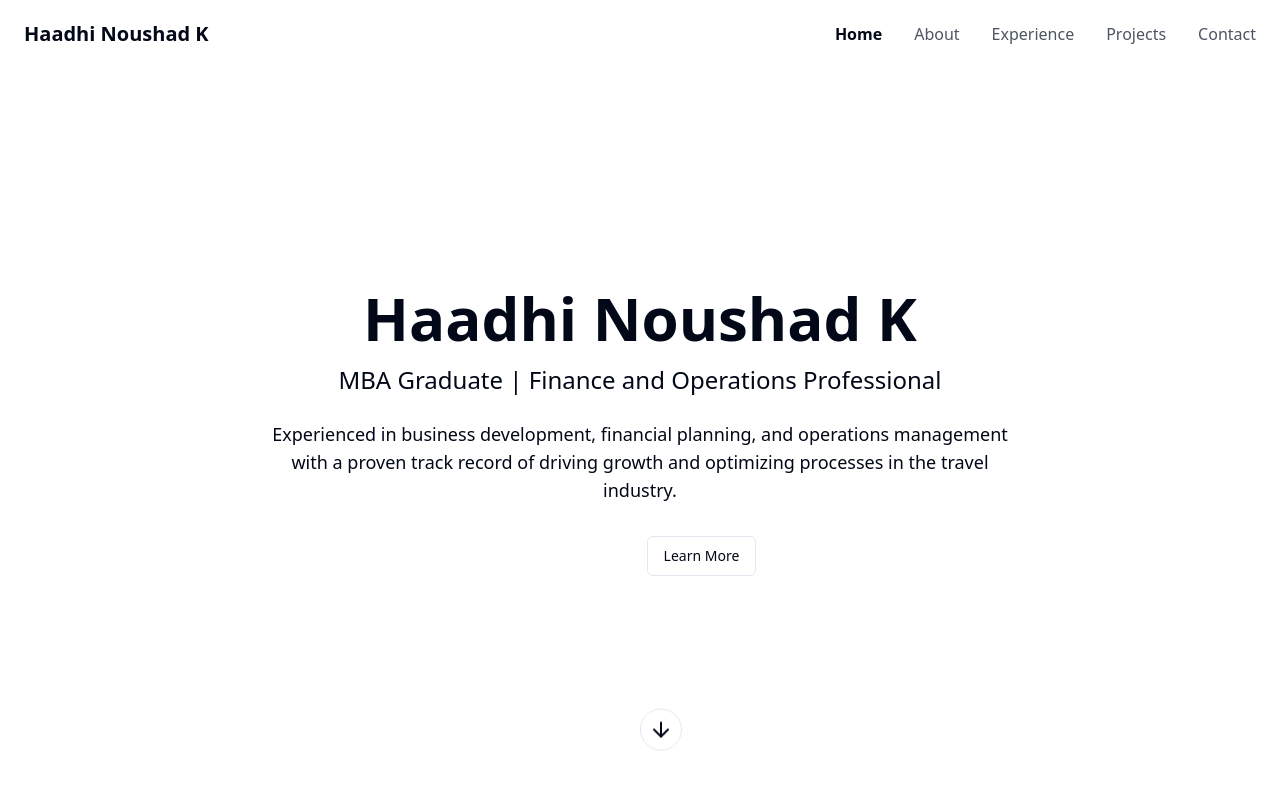
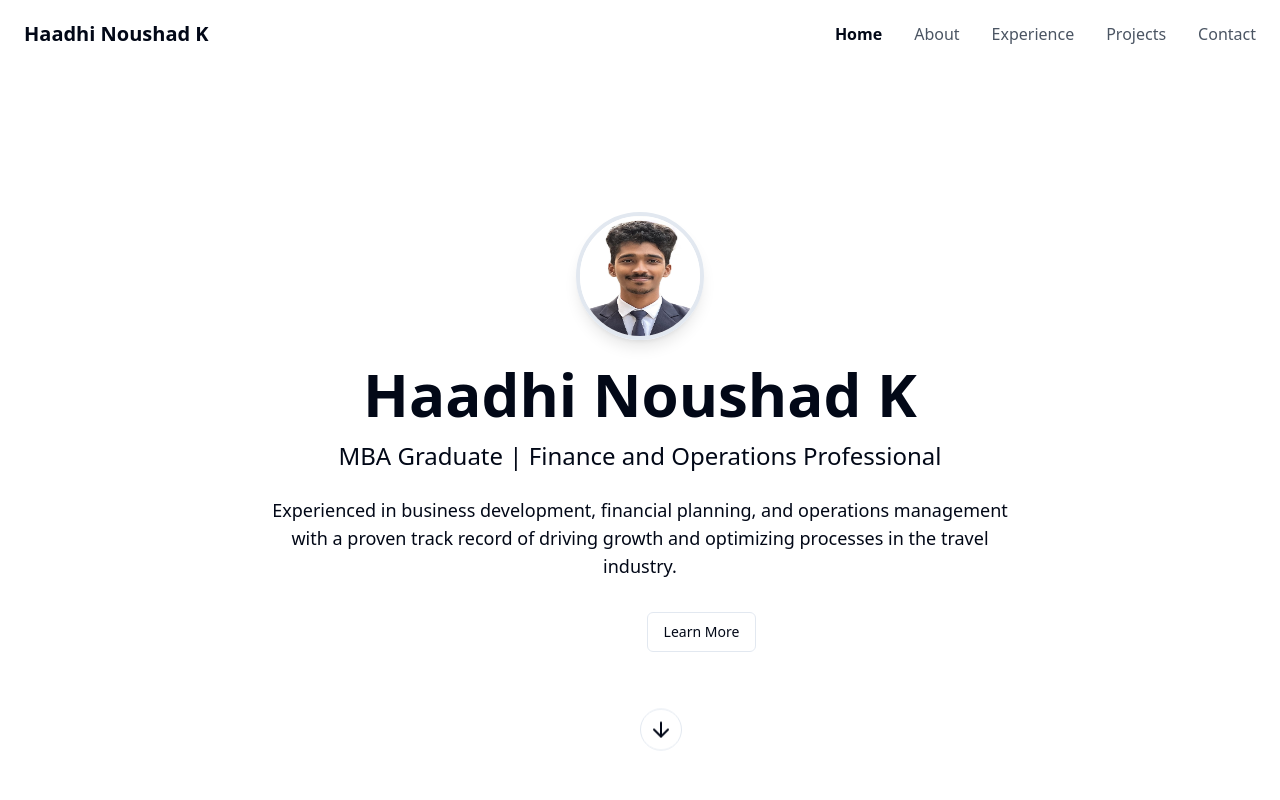
Before and after one commit to Lifeofhnk/vibrant-persona-portfolio-pro, a React (Vite) app: page / in a window 1280 px wide. Shown: the top 800 px of the page. Built offline with nearby package versions, Linux system fonts and the light colour scheme.

Commit message:
Add professional photo
Integrate the user's professional photo into the portfolio.

```diff
--- a/src/components/Hero.tsx
+++ b/src/components/Hero.tsx
@@ -2,6 +2,7 @@
 import React from "react";
 import { Button } from "@/components/ui/button";
 import { ArrowDownIcon } from "lucide-react";
+import { Avatar, AvatarImage, AvatarFallback } from "@/components/ui/avatar";
 
 const Hero = () => {
   const scrollToSection = (sectionId: string) => {
@@ -21,6 +22,12 @@ const Hero = () => {
     >
       <div className="container mx-auto px-4 md:px-6 relative z-10">
         <div className="max-w-3xl mx-auto text-center">
+          <div className="flex justify-center mb-6">
+            <Avatar className="h-32 w-32 border-4 border-portfolio-blue shadow-lg">
+              <AvatarImage src="/lovable-uploads/6eb1b3d9-4749-451a-9beb-8ed30653a34d.png" alt="Haadhi Noushad K" />
+              <AvatarFallback>HN</AvatarFallback>
+            </Avatar>
+          </div>
           <h1 className="text-4xl md:text-5xl lg:text-6xl font-bold text-portfolio-navy mb-4 animate-fade-in">
             <span className="block">Haadhi Noushad K</span>
           </h1>
```
Also changed, not shown: public/lovable-uploads/6eb1b3d9-4749-451a-9beb-8ed30653a34d.png (added).
